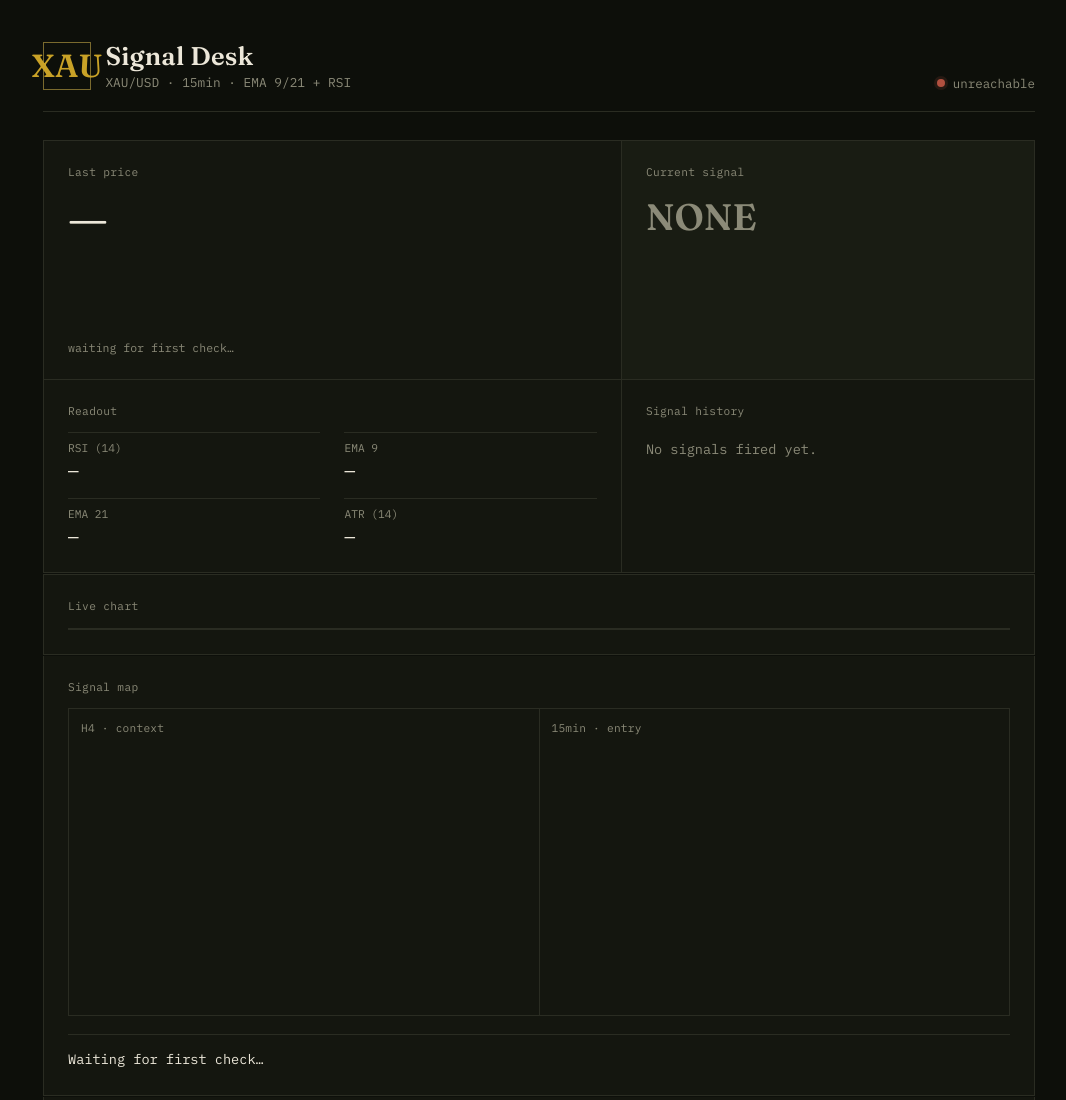
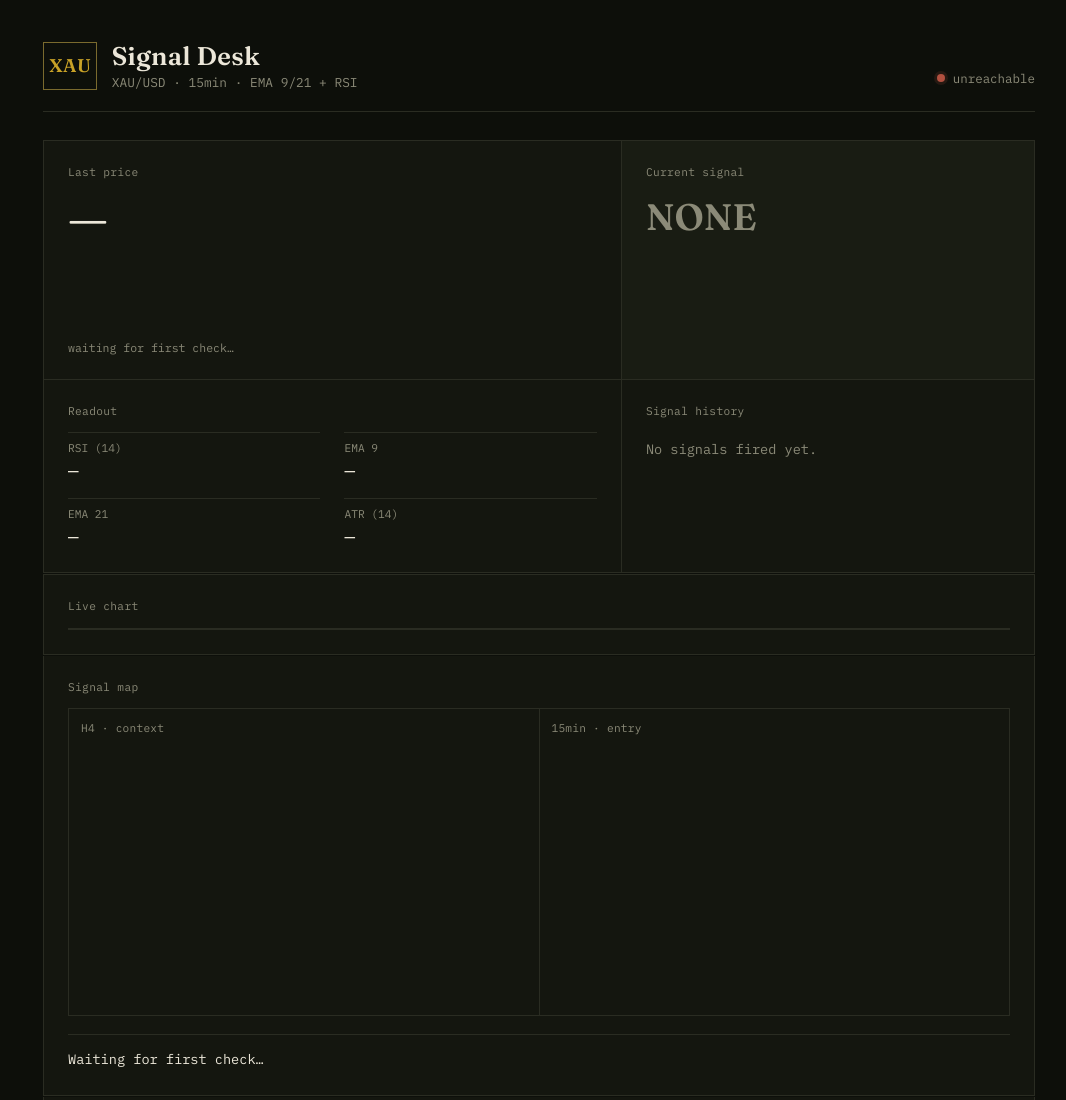
Before and after one commit to rashxiel-dev/xauusd-signal-desk, a website: page public/index.html in a window 1280 px wide. Shown: the top 1100 px of the page, without its empty margins (101-1167 px from the left). Drawn offline with Linux system fonts and the light colour scheme; no server answers; a script that the page names is missing.

Commit message:
Update style.css

```diff
--- a/public/style.css
+++ b/public/style.css
@@ -54,16 +54,17 @@ html, body {
 
 .desk__mark {
   font-family: var(--font-display);
-  font-size: 2rem;
+  font-size: 1.15rem;
   font-weight: 600;
   color: var(--gold);
   border: 1px solid var(--gold-dim);
-  width: 3rem;
+  width: 3.4rem;
   height: 3rem;
   display: flex;
   align-items: center;
   justify-content: center;
   flex-shrink: 0;
+  letter-spacing: 0.02em;
 }
 
 .desk__brand h1 {
@@ -105,6 +106,21 @@ html, body {
   background: var(--sell);
   box-shadow: 0 0 0 3px rgba(177, 80, 63, 0.15);
 }
+
+.desk__status {
+  display: flex;
+  flex-direction: column;
+  align-items: flex-end;
+  gap: 0.35rem;
+}
+
+.desk__countdown {
+  font-size: 0.72rem;
+  color: var(--text-muted);
+  font-variant-numeric: tabular-nums;
+}
+
+.desk__countdown .is-soon { color: var(--gold); }
 
 /* ---- grid ---- */
 .desk__grid {
```
